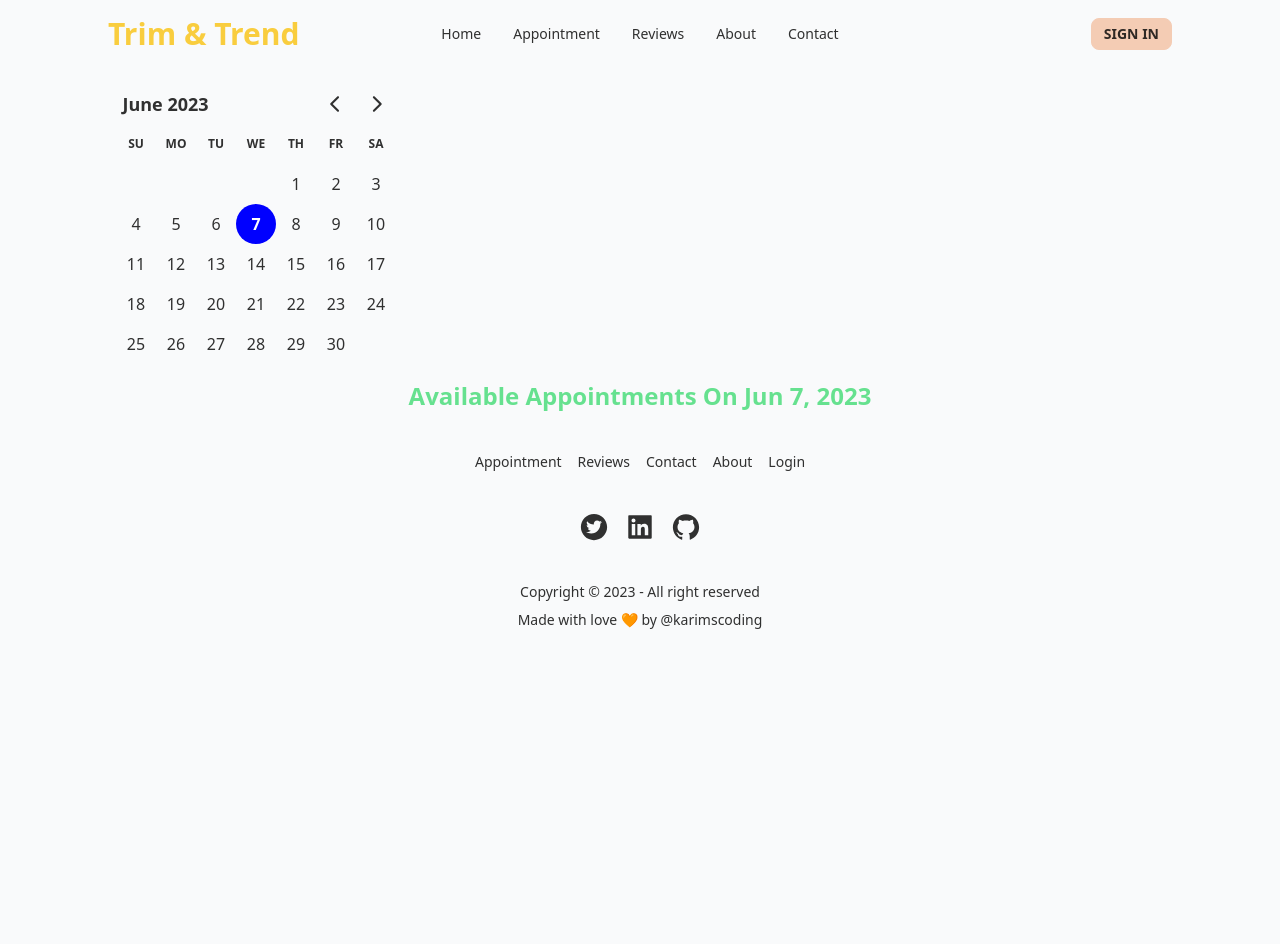
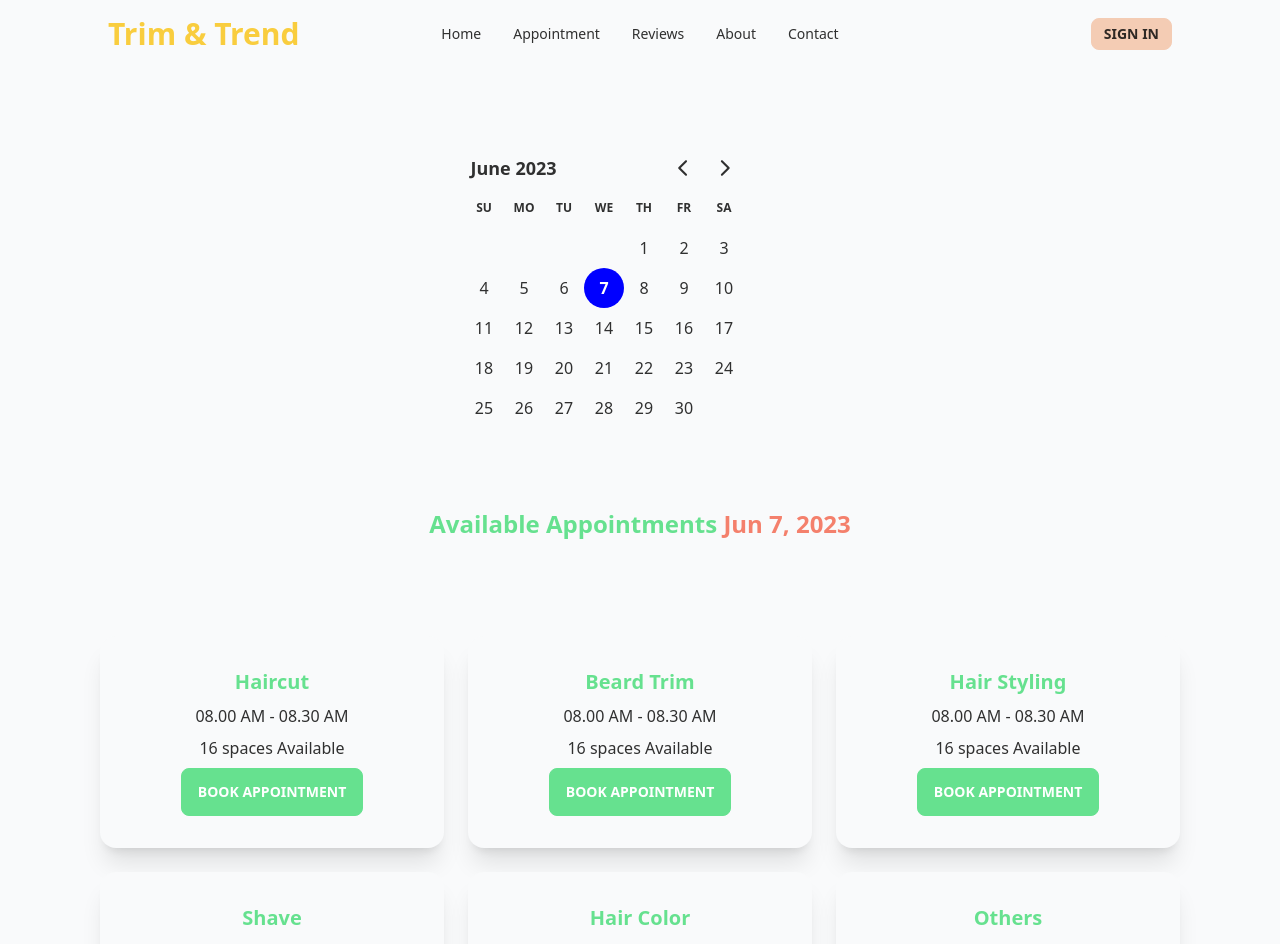
Before and after one commit to karimscoding/trim-and-trend-client, a React (Vite) app: page /appointment in a window 1280 px wide. Shown: the top 944 px of the page. Before the commit the page ends 800 px from the top, so only its background shows below. Built offline with nearby package versions, Linux system fonts and the light colour scheme.

Commit message:
added appointment options

```diff
--- /dev/null
+++ b/public/appointmentOptions.json
@@ -0,0 +1,134 @@
+[
+  {
+    "_id": 1,
+    "name": "Haircut",
+    "slots": [
+      "08.00 AM - 08.30 AM",
+      "08.30 AM - 09.00 AM",
+      "09.00 AM - 9.30 AM",
+      "09.30 AM - 10.00 AM",
+      "10.00 AM - 10.30 AM",
+      "10.30 AM - 11.00 AM",
+      "11.00 AM - 11.30 AM",
+      "11.30 AM - 12.00 AM",
+      "1.00 PM - 1.30 PM",
+      "1.30 PM - 2.00 PM",
+      "2.00 PM - 2.30 PM",
+      "2.30 PM - 3.00 PM",
+      "3.00 PM - 3.30 PM",
+      "3.30 PM - 4.00 PM",
+      "4.00 PM - 4.30 PM",
+      "4.30 PM - 5.00 PM"
+    ]
+  },
+  {
+    "_id": 2,
+    "name": "Beard Trim",
+    "slots": [
+      "08.00 AM - 08.30 AM",
+      "08.30 AM - 09.00 AM",
+      "09.00 AM - 9.30 AM",
+      "09.30 AM - 10.00 AM",
+      "10.00 AM - 10.30 AM",
+      "10.30 AM - 11.00 AM",
+      "11.00 AM - 11.30 AM",
+      "11.30 AM - 12.00 AM",
+      "1.00 PM - 1.30 PM",
+      "1.30 PM - 2.00 PM",
+      "2.00 PM - 2.30 PM",
+      "2.30 PM - 3.00 PM",
+      "3.00 PM - 3.30 PM",
+      "3.30 PM - 4.00 PM",
+      "4.00 PM - 4.30 PM",
+      "4.30 PM - 5.00 PM"
+    ]
+  },
+  {
+    "_id": 3,
+    "name": "Hair Styling",
+    "slots": [
+      "08.00 AM - 08.30 AM",
+      "08.30 AM - 09.00 AM",
+      "09.00 AM - 9.30 AM",
+      "09.30 AM - 10.00 AM",
+      "10.00 AM - 10.30 AM",
+      "10.30 AM - 11.00 AM",
+      "11.00 AM - 11.30 AM",
+      "11.30 AM - 12.00 AM",
+      "1.00 PM - 1.30 PM",
+      "1.30 PM - 2.00 PM",
+      "2.00 PM - 2.30 PM",
+      "2.30 PM - 3.00 PM",
+      "3.00 PM - 3.30 PM",
+      "3.30 PM - 4.00 PM",
+      "4.00 PM - 4.30 PM",
+      "4.30 PM - 5.00 PM"
+    ]
+  },
+  {
+    "_id": 4,
+    "name": "Shave",
+    "slots": [
+      "08.00 AM - 08.30 AM",
+      "08.30 AM - 09.00 AM",
+      "09.00 AM - 9.30 AM",
+      "09.30 AM - 10.00 AM",
+      "10.00 AM - 10.30 AM",
+      "10.30 AM - 11.00 AM",
+      "11.00 AM - 11.30 AM",
+      "11.30 AM - 12.00 AM",
+      "1.00 PM - 1.30 PM",
+      "1.30 PM - 2.00 PM",
+      "2.00 PM - 2.30 PM",
+      "2.30 PM - 3.00 PM",
+      "3.00 PM - 3.30 PM",
+      "3.30 PM - 4.00 PM",
+      "4.00 PM - 4.30 PM",
+      "4.30 PM - 5.00 PM"
+    ]
+  },
+  {
+    "_id": 5,
+    "name": "Hair Color",
+    "slots": [
+      "08.00 AM - 08.30 AM",
+      "08.30 AM - 09.00 AM",
+      "09.00 AM - 9.30 AM",
+      "09.30 AM - 10.00 AM",
+      "10.00 AM - 10.30 AM",
+      "10.30 AM - 11.00 AM",
+      "11.00 AM - 11.30 AM",
+      "11.30 AM - 12.00 AM",
+      "1.00 PM - 1.30 PM",
+      "1.30 PM - 2.00 PM",
+      "2.00 PM - 2.30 PM",
+      "2.30 PM - 3.00 PM",
+      "3.00 PM - 3.30 PM",
+      "3.30 PM - 4.00 PM",
+      "4.00 PM - 4.30 PM",
+      "4.30 PM - 5.00 PM"
+    ]
+  },
+  {
+    "_id": 6,
+    "name": "Others",
+    "slots": [
+      "08.00 AM - 08.30 AM",
+      "08.30 AM - 09.00 AM",
+      "09.00 AM - 9.30 AM",
+      "09.30 AM - 10.00 AM",
+      "10.00 AM - 10.30 AM",
+      "10.30 AM - 11.00 AM",
+      "11.00 AM - 11.30 AM",
+      "11.30 AM - 12.00 AM",
+      "1.00 PM - 1.30 PM",
+      "1.30 PM - 2.00 PM",
+      "2.00 PM - 2.30 PM",
+      "2.30 PM - 3.00 PM",
+      "3.00 PM - 3.30 PM",
+      "3.30 PM - 4.00 PM",
+      "4.00 PM - 4.30 PM",
+      "4.30 PM - 5.00 PM"
+    ]
+  }
+]
--- a/src/Pages/Appointment/Appointment.jsx
+++ /dev/null
@@ -1,21 +0,0 @@
-import React from "react";
-import DayPickerForm from "../../components/DayPickerForm/DayPickerForm";
-import { useState } from "react";
-import AvailableAppointments from "./AvailableAppointments";
-
-export default function Appointment() {
-  const [selectedDate, setSelectedDate] = useState(new Date());
-
-  return (
-    <div>
-      <DayPickerForm
-        selectedDate={selectedDate}
-        setSelectedDate={setSelectedDate}
-      />
-      <div>
-
-      <AvailableAppointments selectedDate={selectedDate} />
-      </div>
-    </div>
-  );
-}
--- /dev/null
+++ b/src/Pages/Appointment/Appointment/Appointment.jsx
@@ -0,0 +1,21 @@
+import DayPickerForm from "../../../components/DayPickerForm/DayPickerForm";
+import { useState } from "react";
+import AvailableAppointments from "../AvailableAppointments/AvailableAppointments";
+
+export default function Appointment() {
+  const [selectedDate, setSelectedDate] = useState(new Date());
+
+  return (
+    <div>
+      <div className="w-96 mx-auto my-20">
+        <DayPickerForm
+          selectedDate={selectedDate}
+          setSelectedDate={setSelectedDate}
+        />
+      </div>
+      <div>
+        <AvailableAppointments selectedDate={selectedDate} />
+      </div>
+    </div>
+  );
+}
--- a/src/Pages/Appointment/AvailableAppointments.jsx
+++ /dev/null
@@ -1,12 +0,0 @@
-import { format } from "date-fns";
-import React from "react";
-
-export default function AvailableAppointments({ selectedDate }) {
-  return (
-    <section>
-      <p className="text-md md:text-2xl text-center font-bold text-primary">
-        Available Appointments On {format(selectedDate, "PP")}
-      </p>
-    </section>
-  );
-}
--- /dev/null
+++ b/src/Pages/Appointment/AvailableAppointments/AppointmentOptions.jsx
@@ -0,0 +1,23 @@
+import React from "react";
+
+export default function AppointmentOptions({ appointmentOption }) {
+  const { slots, name } = appointmentOption;
+  return (
+    <div className="card bg-base-100 shadow-xl text-center">
+      <div className="card-body">
+        <h2 className="text-sm md:text-xl text-primary font-bold text-center">
+          {name}
+        </h2>
+        <p>{slots.length > 0 ? slots[0] : "Try another day"}</p>
+        <p>
+          {slots.length} {slots.length > 1 ? "spaces" : "space"} Available
+        </p>
+        <div className="card-actions justify-center">
+          <button className="btn btn-primary text-white">
+            Book Appointment
+          </button>
+        </div>
+      </div>
+    </div>
+  );
+}
--- /dev/null
+++ b/src/Pages/Appointment/AvailableAppointments/AvailableAppointments.jsx
@@ -0,0 +1,30 @@
+import { format } from "date-fns";
+import { useEffect, useState } from "react";
+import AppointmentOptions from "./AppointmentOptions";
+
+export default function AvailableAppointments({ selectedDate }) {
+  const [appointmentOptions, setAppointmentOptions] = useState([]);
+
+  useEffect(() => {
+    fetch("appointmentOptions.json")
+      .then((res) => res.json())
+      .then((data) => setAppointmentOptions(data));
+  }, []);
+
+  console.log(appointmentOptions);
+
+  return (
+    <section>
+      <p className="text-md md:text-2xl text-center font-bold text-primary">
+        Available Appointments{" "}
+        <span className="text-error">{format(selectedDate, "PP")}</span>
+      </p>
+
+      <div className="grid grid-cols-1 md:grid-cols-2 lg:grid-cols-3 gap-6 my-24">
+        {appointmentOptions.map((option) => (
+          <AppointmentOptions key={option.id} appointmentOption={option} />
+        ))}
+      </div>
+    </section>
+  );
+}
--- a/src/Routes/Routes/Routes.jsx
+++ b/src/Routes/Routes/Routes.jsx
@@ -2,7 +2,7 @@ import { createBrowserRouter } from "react-router-dom";
 import MainLayout from "../../Layout/MainLayout/MainLayout";
 import Home from "../../Pages/Home/Home";
 import ErrorPage from "../../Pages/ErrorPage/ErrorPage";
-import Appointment from "../../Pages/Appointment/Appointment";
+import Appointment from "../../Pages/Appointment/Appointment/Appointment";
 
 const router = createBrowserRouter([
   {
```
